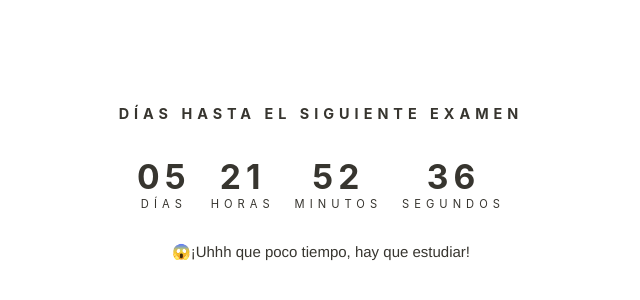
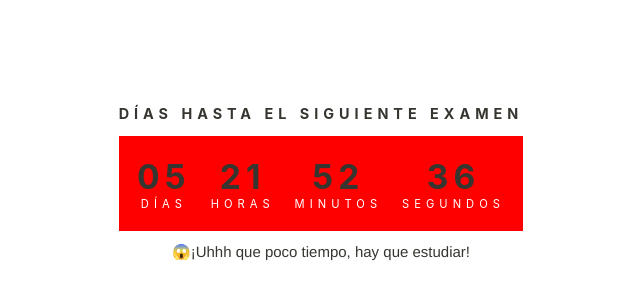
Before and after one commit to migueltomasamat/WidgetsNotion, a plain HTML site: page timerBDPresencial.html in a window 1280 px wide. Shown: the part 218-518 px from the top of the page, without its empty margins (319-959 px from the left). Drawn offline with nearby package versions, Linux system fonts and the light colour scheme.

Commit message:
Añadido Contador de BD Presencial

```diff
--- a/timerBDPresencial.html
+++ b/timerBDPresencial.html
@@ -24,6 +24,8 @@
             align-items: center;
             justify-content: center;
             text-align: center;
+            background-color: red;
+            color: white;
         }
         p{
             display: flex;
@@ -36,7 +38,13 @@
             justify-content: center;
             text-align: center;
         }
+        .blink_me {
+            animation: blinker 1s linear infinite;
+        }
 
+        @keyframes blinker {
+            50% { opacity: 0; }
+        }
         #compact{
             text-transform: none;
             font-size: .7em;
@@ -114,7 +122,7 @@
 
 <div>
     <div><p>Días hasta el siguiente examen</p></div>
-    <div id="timer">
+    <div id="timer" class="blink_me">
         <div class="days">
             <div id="days" class="numbers">81</div>
             Días
```
